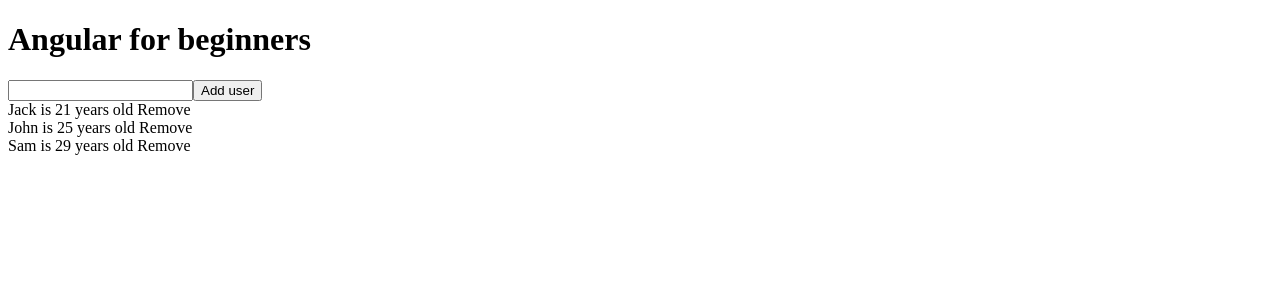
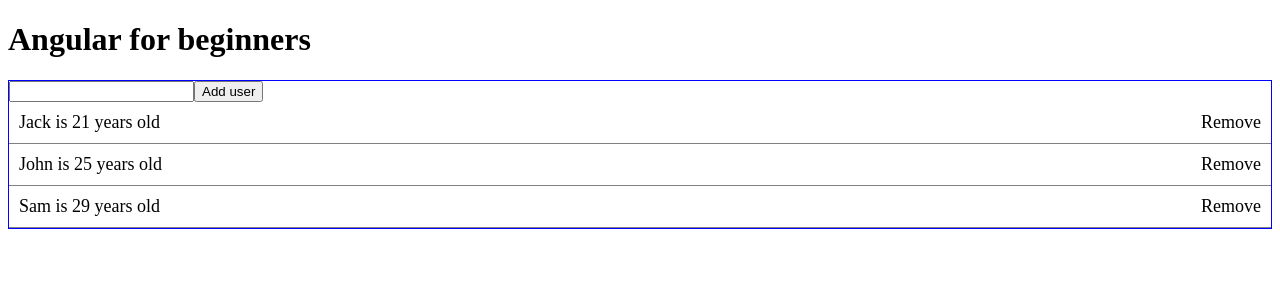
Before and after one commit to monsterlessonsacademy/monsterlessonsacademy, an Angular app: page / in a window 1280 px wide. Shown: the top 300 px of the page. Built offline with nearby package versions, Linux system fonts and the light colour scheme.

Commit message:
styling-in-angular

```diff
--- a/src/app/usersList/usersList.component.html
+++ b/src/app/usersList/usersList.component.html
@@ -4,7 +4,7 @@
   [value]="newUserName"
 />
 <button (click)="addUser()">Add user</button>
-<div *ngFor="let user of users">
-  {{ user.name }} is {{ user.age }} years old
+<div *ngFor="let user of users" class="user-container">
+  <span> {{ user.name }} is {{ user.age }} years old </span>
   <span (click)="removeUser(user.id)">Remove</span>
 </div>
--- /dev/null
+++ b/src/app/usersList/usersList.component.scss
@@ -0,0 +1,12 @@
+.user-container {
+  font-size: 18px;
+  border-bottom: 1px solid grey;
+  padding: 10px;
+  display: flex;
+  justify-content: space-between;
+}
+
+:host {
+  border: 1px solid blue;
+  display: block;
+}
--- a/src/app/usersList/usersList.component.ts
+++ b/src/app/usersList/usersList.component.ts
@@ -2,7 +2,8 @@
 
 @Component({
   selector: 'app-users-list',
-  templateUrl: './usersList.component.html'
+  templateUrl: './usersList.component.html',
+  styleUrls: ['./usersList.component.scss']
 })
 export class UsersListComponent {
   newUserName: string = ''
```
